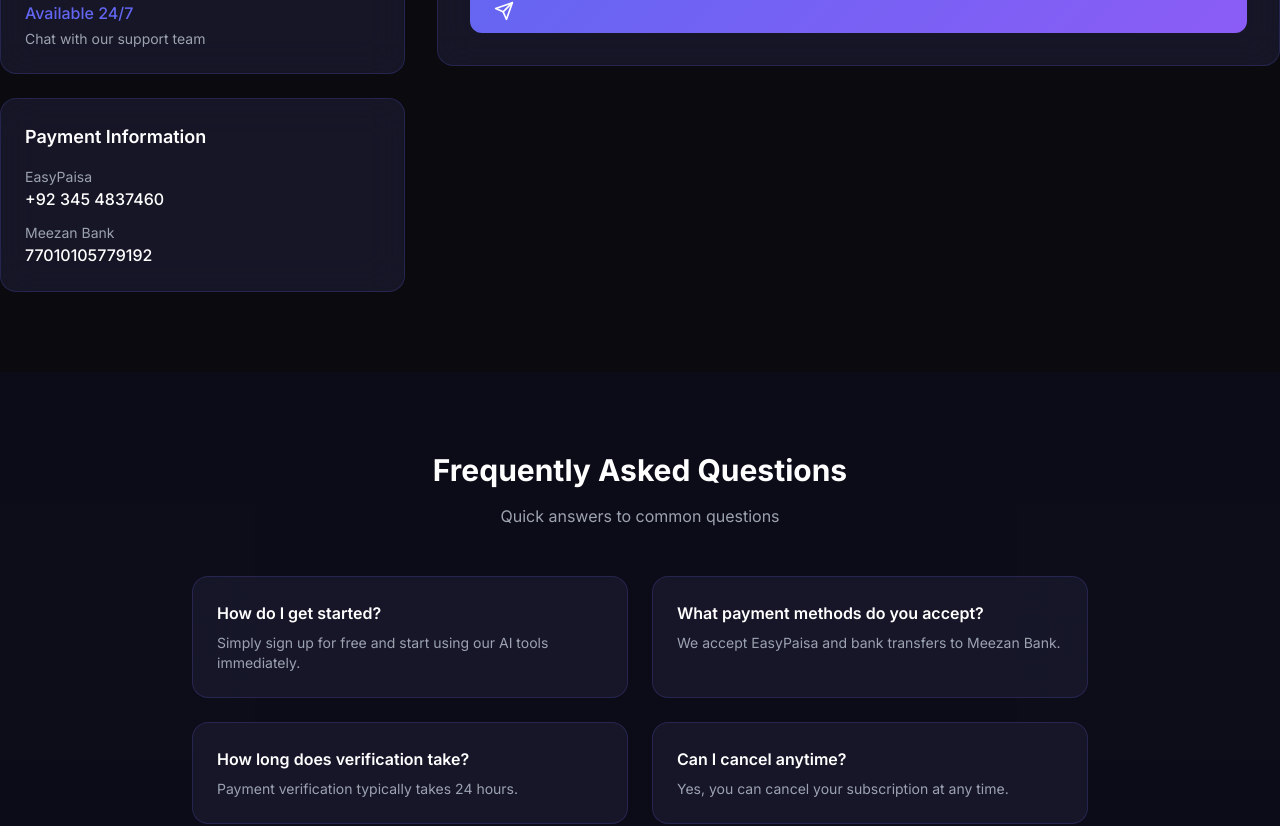
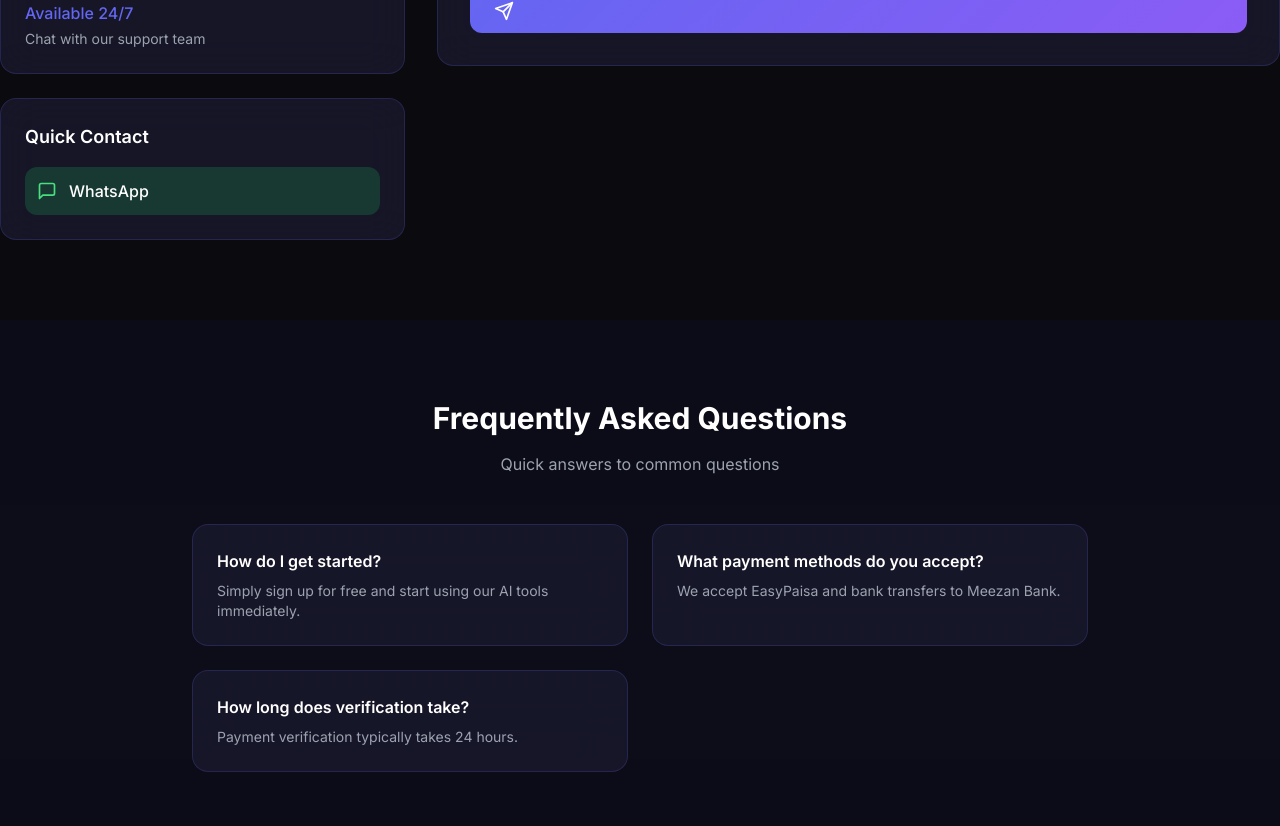
Before and after one commit to alirazasafetydocs-commits/sar-trends-ai, a Next.js app in the folder sartrends-store-site/: page /contact in a window 1280 px wide. Shown: the part 1020-1846 px from the top of the page. Built offline with nearby package versions, Linux system fonts and the light colour scheme.

Commit message:
Remove 14-day trial and cancel anytime badges/FAQ
- Removed trial and cancel badges from home page Trust Badges section (kept No credit card required)
- Removed 'Can I cancel anytime?' FAQ from contact page
- Updated TODO.md with task completion

Closes trial policy references as no trial available.

```diff
--- a/sartrends-store-site/app/contact/page.js
+++ b/sartrends-store-site/app/contact/page.js
@@ -3,7 +3,7 @@
 import { useState } from 'react'
 import { motion } from 'framer-motion'
 import Link from 'next/link'
-import { Mail, Phone, MapPin, Send, MessageSquare, Clock, HeadphonesIcon } from 'lucide-react'
+import { Mail, Phone, MapPin, Send, MessageSquare, Clock, CheckCircle } from 'lucide-react'
 
 export default function ContactPage() {
   const [formData, setFormData] = useState({
@@ -12,12 +12,55 @@ export default function ContactPage() {
     subject: '',
     message: ''
   })
+  const [loading, setLoading] = useState(false)
+  const [success, setSuccess] = useState(false)
+  const [whatsappLink, setWhatsappLink] = useState('')
 
-  const handleSubmit = (e) => {
+  const handleSubmit = async (e) => {
     e.preventDefault()
-    // Handle form submission
-    alert('Thank you for your message! We will get back to you soon.')
+    setLoading(true)
+    setSuccess(false)
+
+    try {
+      const response = await fetch('/api/contact', {
+        method: 'POST',
+        headers: { 'Content-Type': 'application/json' },
+        body: JSON.stringify(formData)
+      })
+
+      const data = await response.json()
+
+      if (response.ok) {
+        setSuccess(true)
+        setWhatsappLink(data.whatsappLink || '')
+        // Automatically open WhatsApp with the message for the admin
+        const whatsappMessage = encodeURIComponent(
+          `*New Contact Message from SAR Trends Website*\n\n` +
+          `*Name:* ${formData.name}\n` +
+          `*Email:* ${formData.email}\n` +
+          `*Subject:* ${formData.subject || 'General Inquiry'}\n\n` +
+          `*Message:*\n${formData.message}`
+        )
+        const adminWhatsappLink = `https://wa.me/923454837460?text=${whatsappMessage}`
+        window.open(adminWhatsappLink, '_blank')
+
+        // Reset form
+        setFormData({ name: '', email: '', subject: '', message: '' })
+      } else {
+        alert(data.message || 'Failed to send message')
+      }
+    } catch (error) {
+      console.error('Error:', error)
+      alert('Failed to send message. Please try again.')
+    } finally {
+      setLoading(false)
+    }
   }
+
+  // Direct WhatsApp link
+  const whatsappNumber = '923454837460'
+  const defaultWhatsappMessage = encodeURIComponent('Hello SAR Trends, I need help with...')
+  const directWhatsappLink = `https://wa.me/${whatsappNumber}?text=${defaultWhatsappMessage}`
 
   const contactInfo = [
     {
@@ -94,16 +137,17 @@ export default function ContactPage() {
                 transition={{ delay: 0.3 }}
                 className="glass-card p-6"
               >
-                <h3 className="text-lg font-semibold mb-4">Payment Information</h3>
+                <h3 className="text-lg font-semibold mb-4">Quick Contact</h3>
                 <div className="space-y-3">
-                  <div>
-                    <p className="text-gray-400 text-sm">EasyPaisa</p>
-                    <p className="font-medium">+92 345 4837460</p>
-                  </div>
-                  <div>
-                    <p className="text-gray-400 text-sm">Meezan Bank</p>
-                    <p className="font-medium">77010105779192</p>
-                  </div>
+                  <a
+                    href={directWhatsappLink}
+                    target="_blank"
+                    rel="noopener noreferrer"
+                    className="flex items-center gap-3 p-3 bg-green-500/20 hover:bg-green-500/30 rounded-xl transition-colors"
+                  >
+                    <MessageSquare className="w-5 h-5 text-green-400" />
+                    <span className="font-medium">WhatsApp</span>
+                  </a>
                 </div>
               </motion.div>
             </div>
@@ -190,8 +234,7 @@ export default function ContactPage() {
             {[
               { q: 'How do I get started?', a: 'Simply sign up for free and start using our AI tools immediately.' },
               { q: 'What payment methods do you accept?', a: 'We accept EasyPaisa and bank transfers to Meezan Bank.' },
-              { q: 'How long does verification take?', a: 'Payment verification typically takes 24 hours.' },
-              { q: 'Can I cancel anytime?', a: 'Yes, you can cancel your subscription at any time.' }
+{ q: 'How long does verification take?', a: 'Payment verification typically takes 24 hours.' }
             ].map((faq, index) => (
               <div key={index} className="glass-card p-6">
                 <h3 className="font-semibold mb-2">{faq.q}</h3>
--- a/sartrends-store-site/app/page.js
+++ b/sartrends-store-site/app/page.js
@@ -149,19 +149,11 @@ export default function HomePage() {
                 </Link>
               </div>
 
-              {/* Trust Badges */}
+              {/* Trust Badge */}
               <div className="mt-12 flex flex-wrap items-center justify-center lg:justify-start gap-6">
                 <div className="flex items-center gap-2 text-gray-400">
                   <CheckCircle className="w-5 h-5 text-green-500" />
                   <span className="text-sm">No credit card required</span>
-                </div>
-                <div className="flex items-center gap-2 text-gray-400">
-                  <CheckCircle className="w-5 h-5 text-green-500" />
-                  <span className="text-sm">14-day free trial</span>
-                </div>
-                <div className="flex items-center gap-2 text-gray-400">
-                  <CheckCircle className="w-5 h-5 text-green-500" />
-                  <span className="text-sm">Cancel anytime</span>
                 </div>
               </div>
             </motion.div>
```
Also changed, not shown: 1 other file (tests, documents, lock files or other folders).
